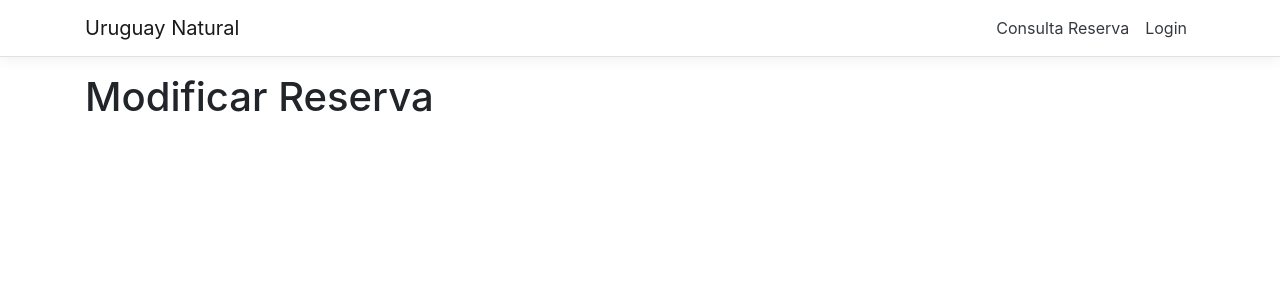
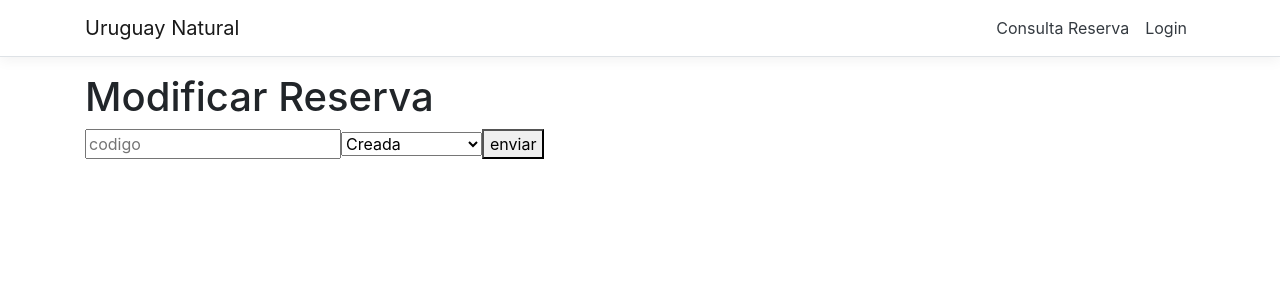
Before and after one commit to Emiliano-Russo/Obligatorio, an Angular app in the folder ObligatorioDDA2/ObligatorioDDA2/ClientApp/: page /modificar_reserva in a window 1280 px wide. Shown: the top 300 px of the page. Built offline with nearby package versions, Linux system fonts and the light colour scheme.

Commit message:
Interfaz modificar reserva

```diff
--- a/ObligatorioDDA2/ObligatorioDDA2/ClientApp/src/app/modificar-reserva/modificar-reserva.component.html
+++ b/ObligatorioDDA2/ObligatorioDDA2/ClientApp/src/app/modificar-reserva/modificar-reserva.component.html
@@ -1 +1,11 @@
 <h1>Modificar Reserva</h1>
+<input id="codigo" placeholder="codigo" type="text"/>
+<select id="estado">
+  <option value="0">Creada</option>
+  <option value="1">Pendiente Pago</option>
+  <option value="2">Aceptada</option>
+  <option value="3">Rechazada</option>
+  <option value="4">Expirada</option>
+</select>
+<button (click)="enviar()">enviar</button>
+<h3>{{mensaje_server}}</h3>
--- a/ObligatorioDDA2/ObligatorioDDA2/ClientApp/src/app/modificar-reserva/modificar-reserva.component.ts
+++ b/ObligatorioDDA2/ObligatorioDDA2/ClientApp/src/app/modificar-reserva/modificar-reserva.component.ts
@@ -9,12 +9,21 @@ import { HttpClient } from '@angular/common/http';
 export class ModificarReservaComponent {
 
   url_base: string;
-
+  mensaje_server: string;
 
   constructor(@Inject('BASE_URL') baseUrl: string, private http: HttpClient) {
     this.url_base = baseUrl;
   }
 
 
+  enviar() {
+    let codigo = (<HTMLInputElement>document.getElementById("codigo")).value;
+    let estado = Number((<HTMLInputElement>document.getElementById("estado")).value);
+    let argumentos = "?codigo=" + codigo + "&estado="+estado;
+    this.http.get<string>(this.url_base + 'Reserva/CambiarEstado' + argumentos).subscribe(result => {
+      console.log(result);
+      this.mensaje_server = result;
+    });
 
+  }
 }
```
Also changed, not shown: 1 other file (tests, documents, lock files or other folders).
